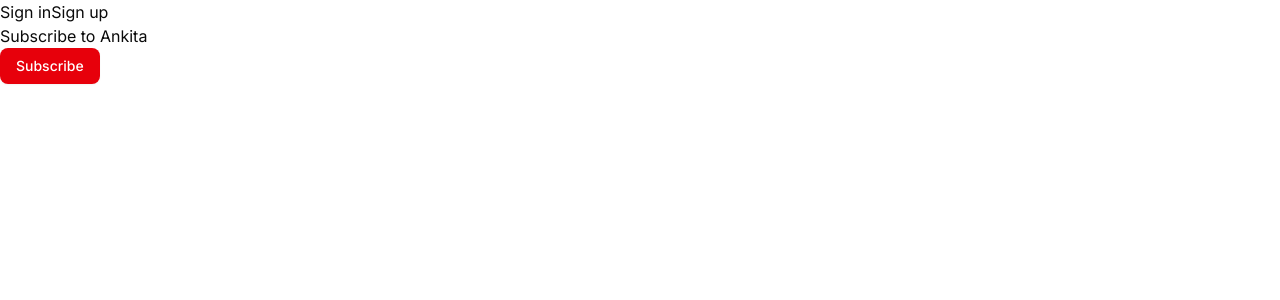
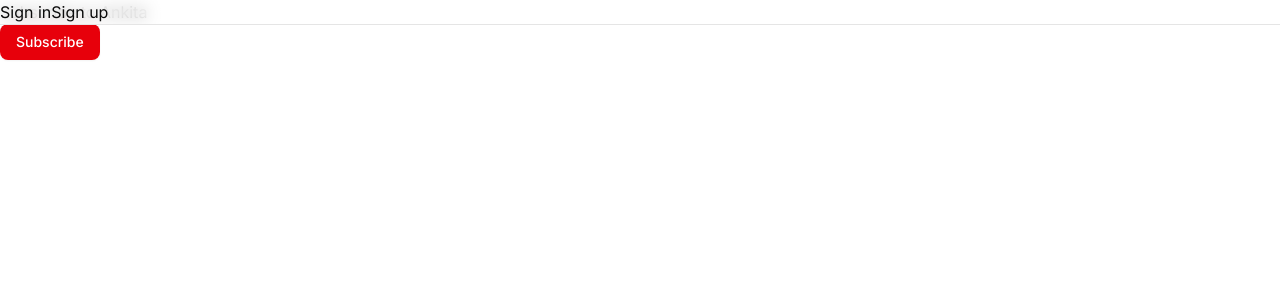
Before and after one commit to AnkitaArya04/splitr-clone, a Next.js app: page / in a window 1280 px wide. Shown: the top 300 px of the page. Built offline with nearby package versions, Linux system fonts and the light colour scheme; no server answers.

Commit message:
loading effect

```diff
--- a/components/header.jsx
+++ b/components/header.jsx
@@ -1,8 +1,15 @@
+"use client"
 import React from 'react'
 import { SignInButton,SignedOut,SignedIn, SignUpButton, UserButton } from "@clerk/nextjs";
+import { useStoreUser } from '@/hooks/use-store-user';
+import { BarLoader } from 'react-spinners';
+
+
 const header = () => {
+  const {isLoading}=useStoreUser();
   return (
-    <div>
+    <header className="fixed top-0 w-full border-b bg-white/95 backdrop-blur z-50 supports-[backdrop-filter]:bg-white/60">
+      <nav>
       <SignedOut>
               <SignInButton />
               <SignUpButton>
@@ -12,7 +19,9 @@ const header = () => {
             <SignedIn>
               <UserButton />
             </SignedIn>
-    </div>
+            </nav>
+            {isLoading && <BarLoader width={"100%"} color="#36d7b7" />}
+    </header>
   )
 }
 
--- a/convex/users.js
+++ b/convex/users.js
@@ -30,6 +30,8 @@ export const store = mutation({
     return await ctx.db.insert("users", {
       name: identity.name ?? "Anonymous",
       tokenIdentifier: identity.tokenIdentifier,
+      mail: identity.email,
+      imageUrl: identity.pictureUrl,
     });
   },
 });
--- /dev/null
+++ b/hooks/use-store-user.jsx
@@ -0,0 +1,39 @@
+import { useUser } from "@clerk/nextjs";
+import { useConvexAuth } from "convex/react";
+import { useEffect, useState } from "react";
+import { useMutation } from "convex/react";
+import { api } from "../convex/_generated/api";
+// import { Id } from "../convex/_generated/dataModel";
+
+export function useStoreUser() {
+  const { isLoading, isAuthenticated } = useConvexAuth();
+  const { user } = useUser();
+  // When this state is set we know the server
+  // has stored the user.
+  const [userId, setUserId] = useState(null);
+  const storeUser = useMutation(api.users.store);
+  // Call the `storeUser` mutation function to store
+  // the current user in the `users` table and return the `Id` value.
+  useEffect(() => {
+    // If the user is not logged in don't do anything
+    if (!isAuthenticated) {
+      return;
+    }
+    // Store the user in the database.
+    // Recall that `storeUser` gets the user information via the `auth`
+    // object on the server. You don't need to pass anything manually here.
+    async function createUser() {
+      const id = await storeUser();
+      setUserId(id);
+    }
+    createUser();
+    return () => setUserId(null);
+    // Make sure the effect reruns if the user logs in with
+    // a different identity
+  }, [isAuthenticated, storeUser, user?.id]);
+  // Combine the local state with the state from context
+  return {
+    isLoading: isLoading || (isAuthenticated && userId === null),
+    isAuthenticated: isAuthenticated && userId !== null,
+  };
+}
--- a/package.json
+++ b/package.json
@@ -29,6 +29,7 @@
     "react": "^19.0.0",
     "react-day-picker": "^9.7.0",
     "react-dom": "^19.0.0",
+    "react-spinners": "^0.17.0",
     "sonner": "^2.0.5",
     "tailwind-merge": "^3.3.1"
   },
```
Also changed, not shown: 1 other file (tests, documents, lock files or other folders).
